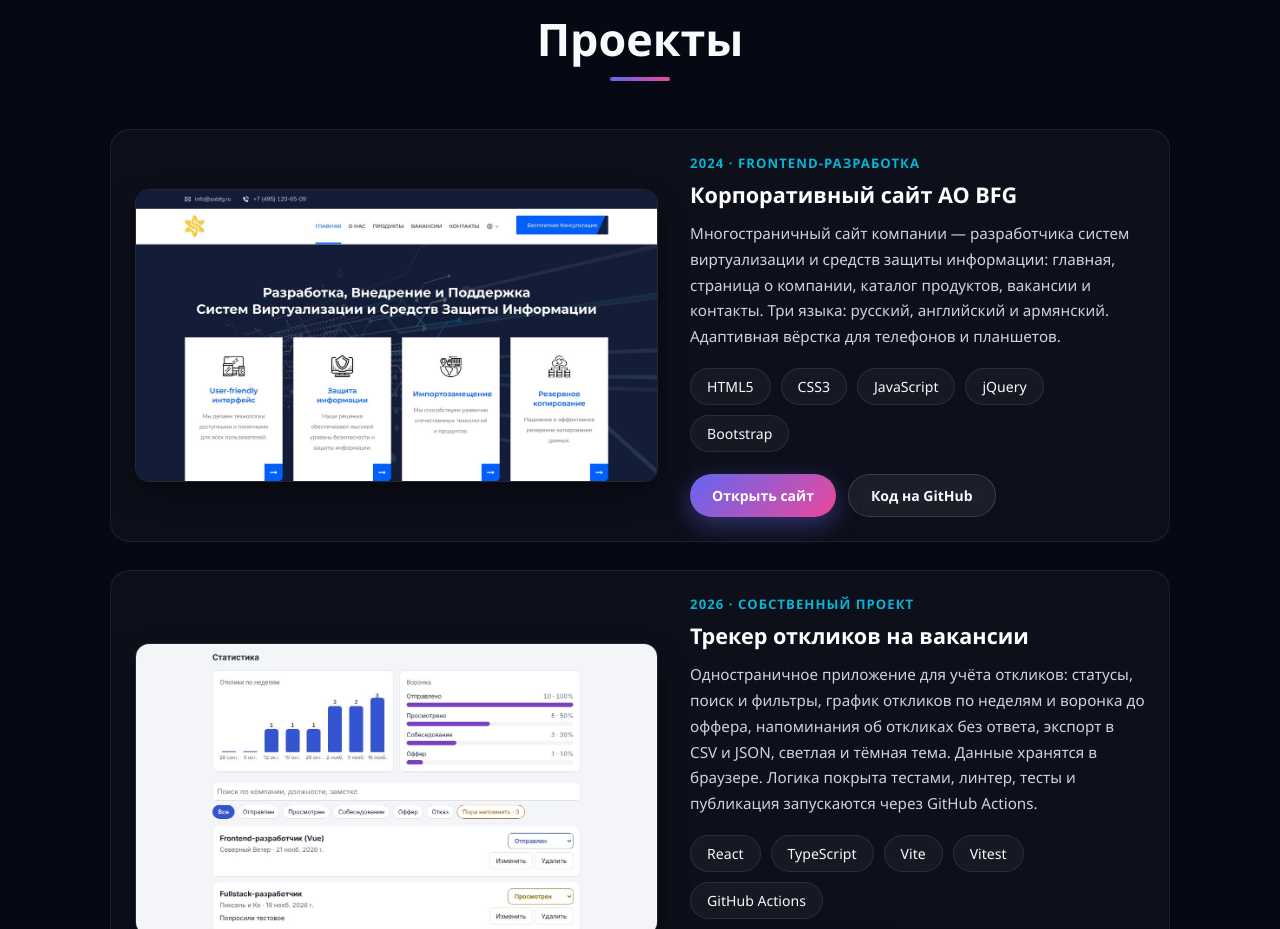
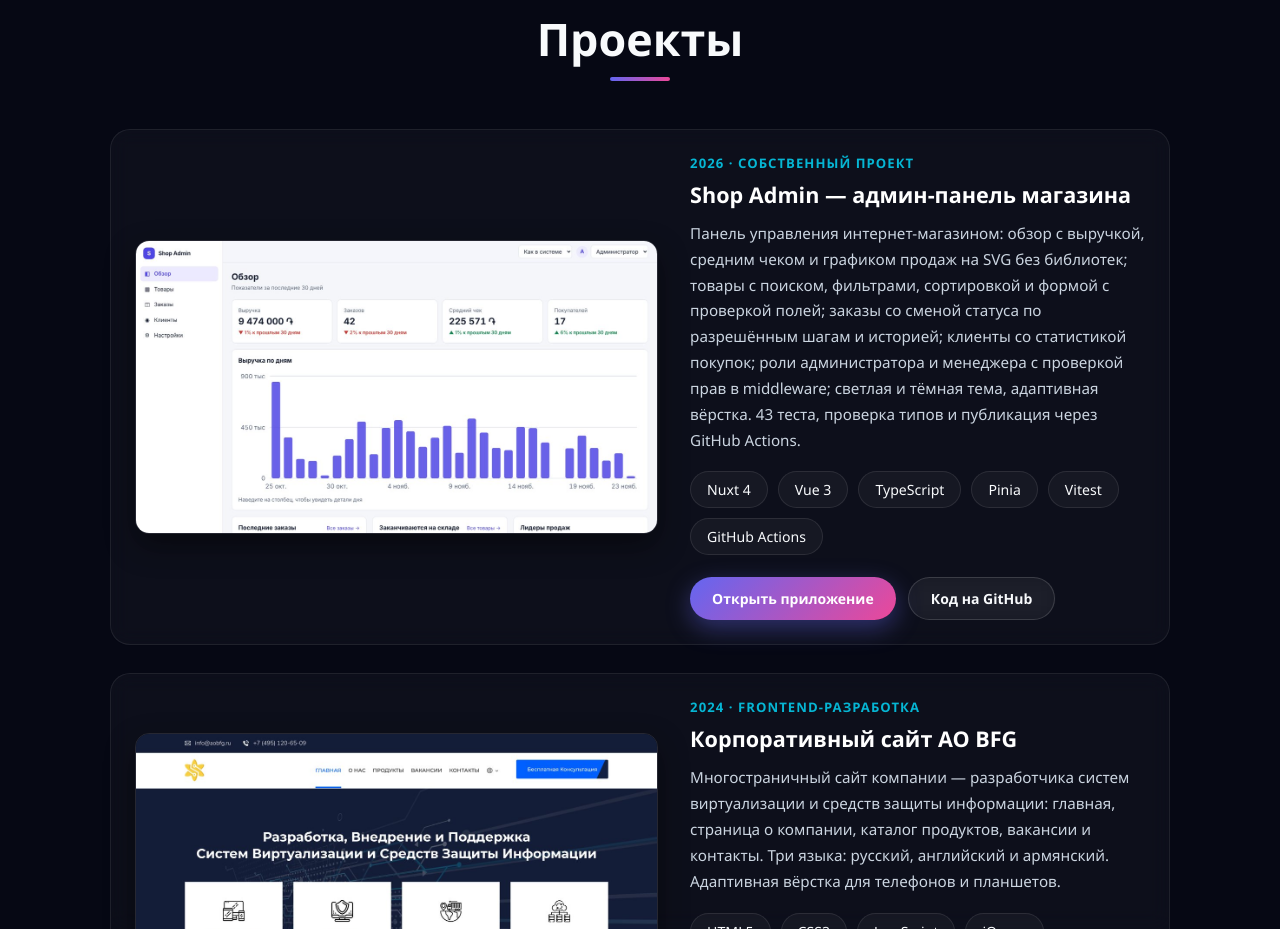
Before and after one commit to gev566/gev566.github.io, a plain HTML site: page index.html in a window 1280 px wide. Shown: the part 3840-4769 px from the top of the page. Drawn offline with Linux system fonts and the light colour scheme.

Commit message:
Добавить проект Shop Admin в портфолио

```diff
--- a/index.html
+++ b/index.html
@@ -1212,6 +1212,33 @@
   <h2 class="section-title reveal" data-ru="Проекты" data-en="Projects">Проекты</h2>
 
   <div class="projects-list reveal">
+    <article class="project-card">
+      <a class="project-shot" href="https://gev566.github.io/shop-admin/" target="_blank" rel="noopener">
+        <img src="project-shop-admin.jpg" width="1200" height="671" loading="lazy" alt="Админ-панель интернет-магазина: страница обзора" data-ru-alt="Админ-панель интернет-магазина: страница обзора" data-en-alt="Online store admin panel: overview page">
+      </a>
+      <div class="project-info">
+        <div class="project-meta" data-ru="2026 · Собственный проект" data-en="2026 · Personal project">2026 · Собственный проект</div>
+        <h3 data-ru="Shop Admin — админ-панель магазина" data-en="Shop Admin — store admin panel">Shop Admin — админ-панель магазина</h3>
+        <p data-ru="Панель управления интернет-магазином: обзор с выручкой, средним чеком и графиком продаж на SVG без библиотек; товары с поиском, фильтрами, сортировкой и формой с проверкой полей; заказы со сменой статуса по разрешённым шагам и историей; клиенты со статистикой покупок; роли администратора и менеджера с проверкой прав в middleware; светлая и тёмная тема, адаптивная вёрстка. 43 теста, проверка типов и публикация через GitHub Actions." data-en="Online store admin panel: an overview with revenue, average order value and a sales chart drawn in SVG without libraries; products with search, filters, sorting and a validated form; orders with status changes limited to allowed steps and a history log; customers with purchase stats; admin and manager roles with permission checks in route middleware; light and dark themes, responsive layout. 43 tests, type checking and deployment through GitHub Actions.">Панель управления интернет-магазином: обзор с выручкой, средним чеком и графиком продаж на SVG без библиотек; товары с поиском, фильтрами, сортировкой и формой с проверкой полей; заказы со сменой статуса по разрешённым шагам и историей; клиенты со статистикой покупок; роли администратора и менеджера с проверкой прав в middleware; светлая и тёмная тема, адаптивная вёрстка. 43 теста, проверка типов и публикация через GitHub Actions.</p>
+        <div class="skill-tags">
+          <span class="skill">Nuxt 4</span>
+          <span class="skill">Vue 3</span>
+          <span class="skill">TypeScript</span>
+          <span class="skill">Pinia</span>
+          <span class="skill">Vitest</span>
+          <span class="skill">GitHub Actions</span>
+        </div>
+        <div class="project-links">
+          <a href="https://gev566.github.io/shop-admin/" target="_blank" rel="noopener" class="btn btn-primary">
+            <span data-ru="Открыть приложение" data-en="Open the app">Открыть приложение</span>
+          </a>
+          <a href="https://github.com/gev566/shop-admin" target="_blank" rel="noopener" class="btn btn-outline">
+            <span data-ru="Код на GitHub" data-en="Code on GitHub">Код на GitHub</span>
+          </a>
+        </div>
+      </div>
+    </article>
+
     <article class="project-card">
       <a class="project-shot" href="https://gev566.github.io/gev566.github.io_website/" target="_blank" rel="noopener">
         <img src="project-aobfg.jpg" width="1200" height="671" loading="lazy" alt="Главная страница сайта AO BFG" data-ru-alt="Главная страница сайта AO BFG" data-en-alt="AO BFG website home page">
```
Also changed, not shown: project-shop-admin.jpg (added).
